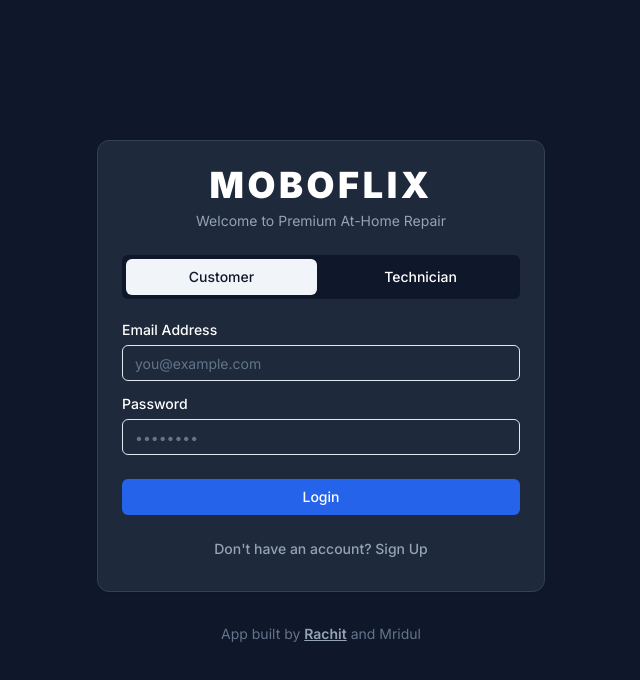
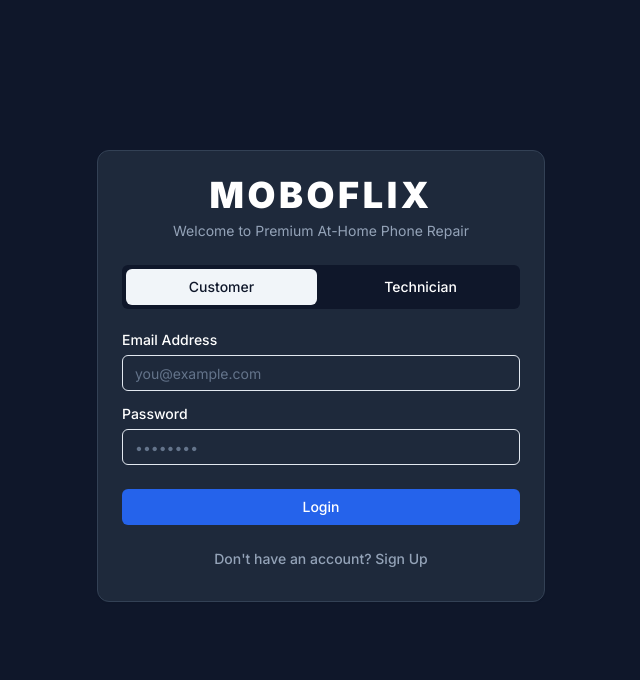
Before and after one commit to devanshdhir2/moboflix-main-v1, a Next.js app: page / in a window 1280 px wide. Shown: the top 680 px of the page, without its empty margins (319-959 px from the left). Built offline with nearby package versions, Linux system fonts and the light colour scheme; no server answers.

Commit message:
Update LoginScreen.js

```diff
--- a/components/LoginScreen.js
+++ b/components/LoginScreen.js
@@ -57,7 +57,7 @@ export default function LoginScreen() {
             <Card className="w-full max-w-md bg-slate-800 border-slate-700 text-white">
                 <CardHeader className="text-center">
                     <CardTitle className="text-4xl font-black uppercase tracking-widest">Moboflix</CardTitle>
-                    <CardDescription className="text-slate-400">Welcome to Premium At-Home Repair</CardDescription>
+                    <CardDescription className="text-slate-400">Welcome to Premium At-Home Phone Repair</CardDescription>
                 </CardHeader>
                 <CardContent className="space-y-6">
                     <div className="grid grid-cols-2 gap-2 bg-slate-900 p-1 rounded-md">
@@ -88,8 +88,7 @@ export default function LoginScreen() {
             </Card>
              <div className="text-center py-4 mt-4">
                 <p className="text-sm text-slate-500">
-                    App built by <a href="https://github.com/RachitSE" target="_blank" rel="noopener noreferrer" className="font-semibold text-slate-400 hover:text-white underline">Rachit</a> and Mridul
-                </p>
+                             </p>
             </div>
         </div>
     );
```
